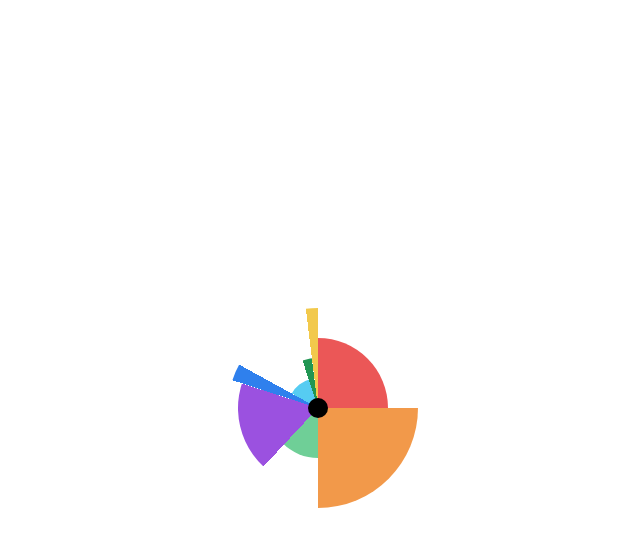
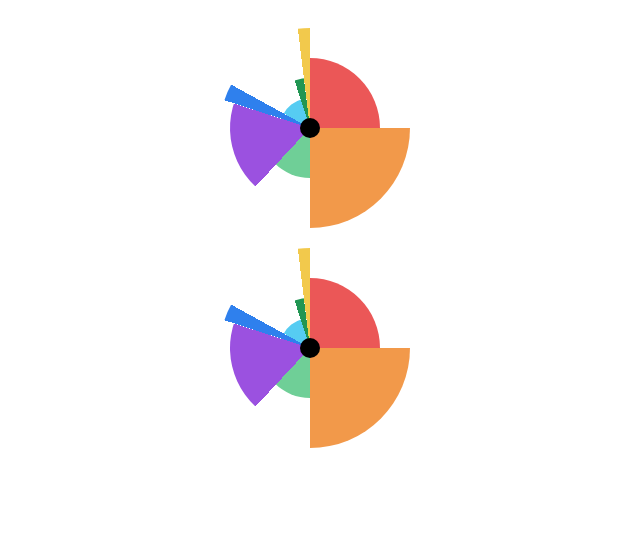
Before and after one commit to consultapp/diagramModule, a plain HTML site: page index.html in a window 1280 px wide. Shown: the whole page, without its empty margins (330-970 px from the left). Drawn offline with Linux system fonts and the light colour scheme.

Commit message:
web component

```diff
--- a/diagram.js
+++ b/diagram.js
@@ -1,5 +1,4 @@
 export default class Diagram {
-  SHIFT = 25;
   _element = null;
 
   constructor(data = [], dimention = 200) {
--- /dev/null
+++ b/diagramChart.js
@@ -0,0 +1,111 @@
+export default class DiagramChart extends HTMLElement {
+  static template = document.createElement("template");
+  data = [];
+  dimention = 200;
+
+  constructor() {
+    super();
+
+    this.data = JSON.parse(this.dataset.pieces) ?? [];
+    this.dimention = this.getAttribute("dimention") ?? this.dimention;
+    this.center = this.dimention / 2;
+    this._render();
+  }
+
+  _render() {
+    this.attachShadow({ mode: "open" });
+    this.shadowRoot.append(DiagramChart.template.content.cloneNode(true));
+
+    this.style.width = this.dimention + "px";
+    this.style.height = this.dimention + "px";
+
+    let rotation = 0;
+    this.data.forEach(({ percent, radiusPercent, color }) => {
+      console.log("first", { percent, radiusPercent, color });
+      this.shadowRoot.append(
+        DiagramChart.makePiece(
+          rotation,
+          percent,
+          color,
+          Math.round(this.center * radiusPercent),
+          this.center
+        )
+      );
+      rotation += percent;
+    });
+  }
+
+  static makePiece(rotation, percent, color, radius, center) {
+    const piece = document.createElement("div");
+    piece.style.setProperty(
+      "--rotation",
+      Math.round((rotation * 360) / 100) + "deg"
+    );
+    piece.style.setProperty("--value", percent + "%");
+    piece.style.setProperty("--dimention", 2 * radius + "px");
+    piece.style.setProperty("--color", color);
+    piece.style.setProperty("--shift", center - radius + "px");
+    return piece;
+  }
+
+  get dimention() {
+    this.getAttribute("dimention");
+  }
+  /**
+   * @param {number} d
+   */
+  set dimention(d) {
+    this.setAttribute("dimention", d);
+  }
+
+  /**
+   * @param {string} d
+   */
+  set dataPieces(d) {
+    this.setAttribute("dataPieces", d);
+    this.data = JSON.parce(d);
+  }
+}
+
+DiagramChart.observedAttributes = ["data-pieces", "dimention"];
+DiagramChart.template.innerHTML = `
+        <style>
+            :host {
+                position:relative;
+                border-radius: 50%;
+                background-color: white;
+            }
+
+            div#center {
+                border-radius: 50%;
+                width: 10%;
+                height: 10%;
+                position: absolute;
+                left: 45%;
+                top: 45%;
+                background-color: black;
+                z-index: 2;
+            }
+
+            div:not(#center) {
+                position: absolute;
+                border-radius: 50%;
+
+                --shift: 0;
+                --dimention: 200px;
+                --value: 25%;
+                --color: black;
+                --centered: 0px;
+                --rotation: 0;
+                width: var(--dimention);
+                height: var(--dimention);
+                background: conic-gradient(var(--color) var(--value), transparent 0);
+                transform-origin: center;
+                transform: translateX(var(--shift)) translateY(var(--shift))
+                    rotate(var(--rotation));
+                z-index: 1;
+            }
+        </style>
+        <div id='center'></div>
+`;
+customElements.define("diagram-chart", DiagramChart);
--- a/index.html
+++ b/index.html
@@ -24,4 +24,13 @@
 
     root.append(diagram.element);
   </script>
+
+  <diagram-chart
+    data-pieces='[{"percent":25,"radiusPercent":0.7,"color":"#eb5757"},{"percent":25,"radiusPercent":1,"color":"#f2994a"},{"percent":12,"radiusPercent":0.5,"color":"#6fcf97"},{"percent":18,"radiusPercent":0.8,"color":"#9b51e0"},{"percent":3,"radiusPercent":0.9,"color":"#2f80ed"},{"percent":12,"radiusPercent":0.3,"color":"#56ccf2"},{"percent":3,"radiusPercent":0.5,"color":"#219653"},{"percent":2,"radiusPercent":1,"color":"#f2c94c"}]'
+    dimention="200"
+  ></diagram-chart>
+
+  <script type="module">
+    import DiagramChart from "./diagramChart.js";
+  </script>
 </body>
--- a/style.css
+++ b/style.css
@@ -1,8 +1,14 @@
 #root {
   width: 100vw;
-  height: 100vh;
+  height: 30vh;
   display: flex;
   justify-content: center;
+  align-items: center;
+}
+
+body {
+  display: flex;
+  flex-direction: column;
   align-items: center;
 }
 .diagram {
```
